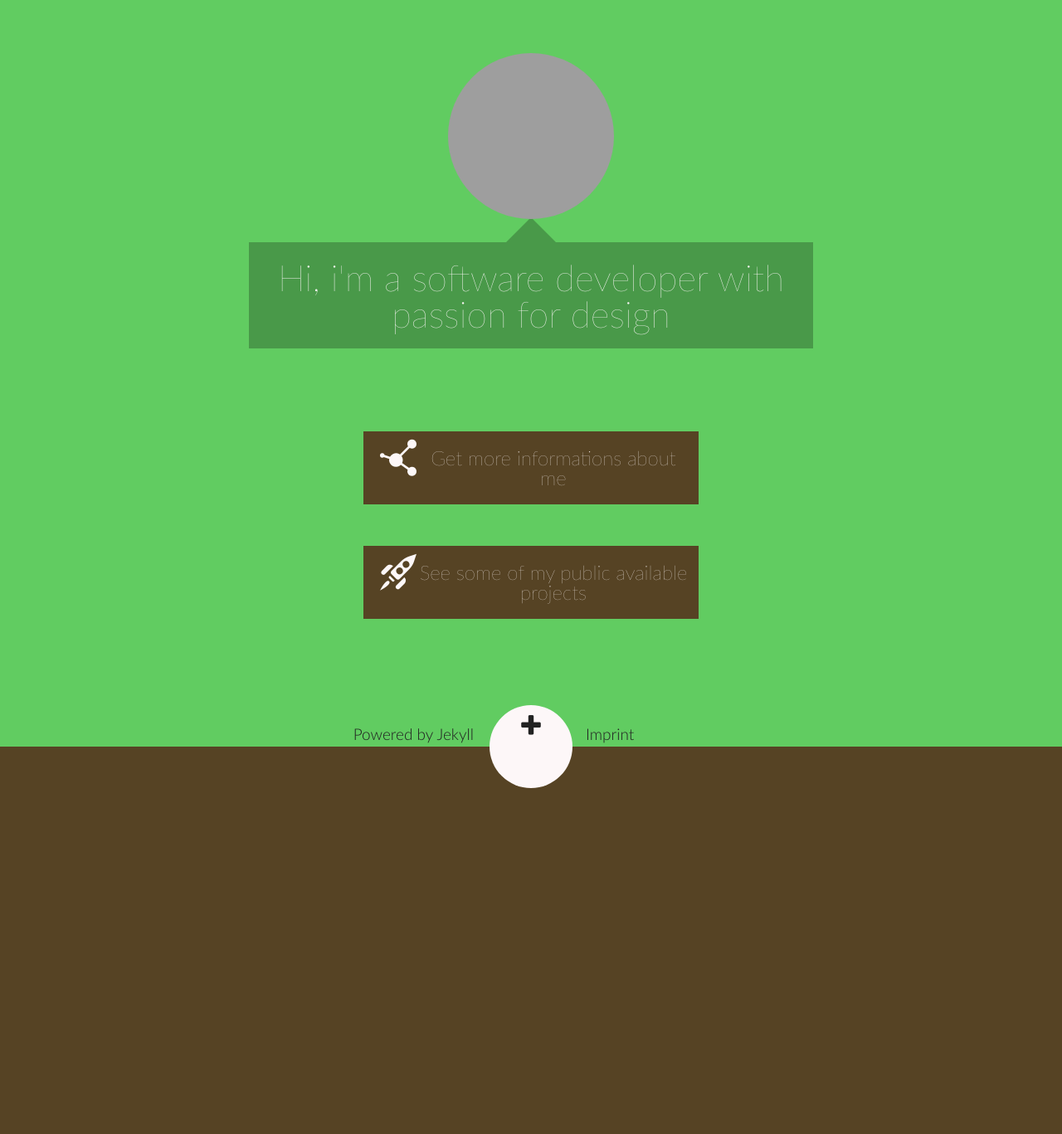
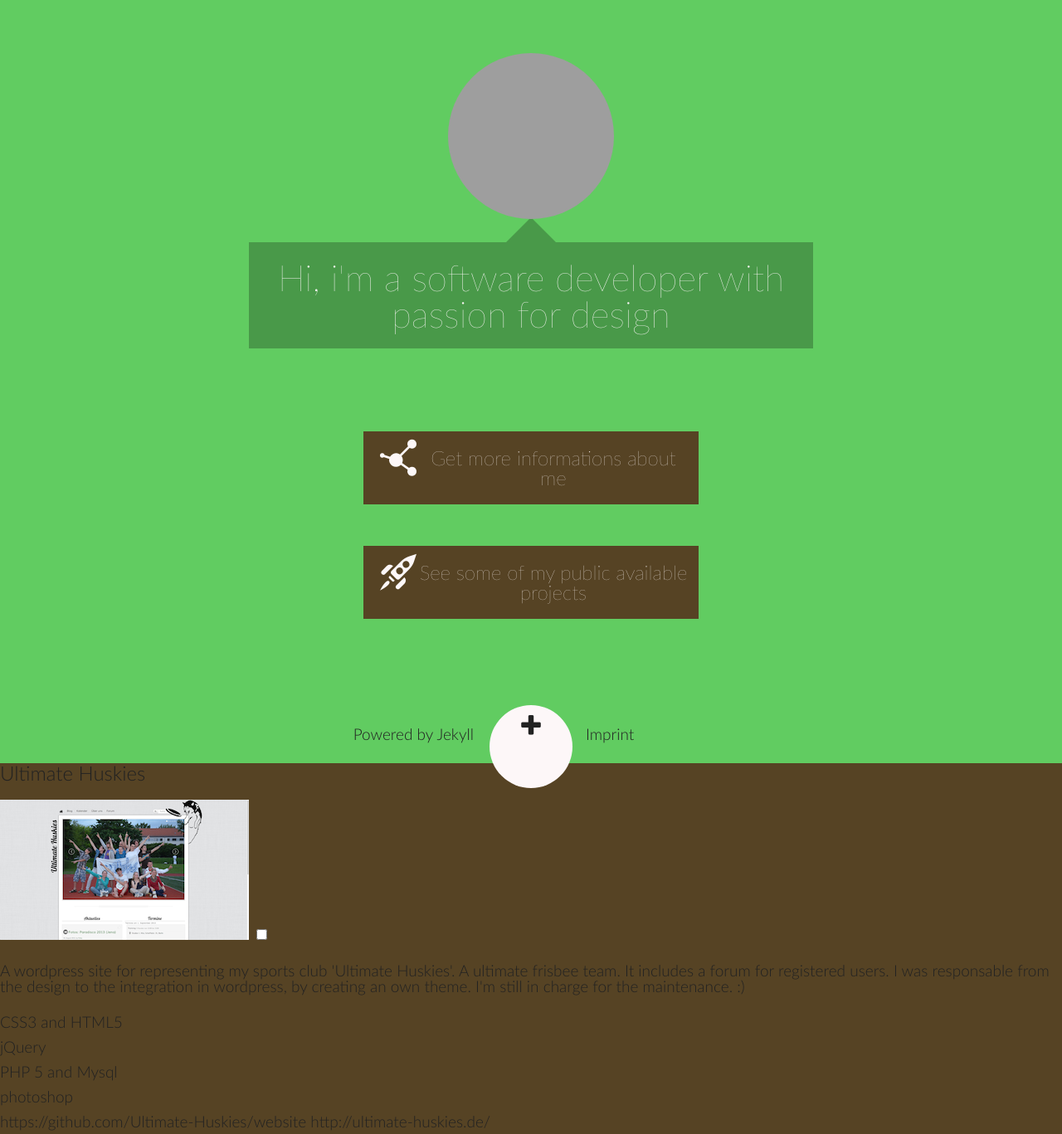
Before and after one commit to mupat/mupat.github.io, a Jekyll site: the page built from index.html, in a window 1280 px wide. Shown: the top 1367 px of the page at 83% size. Built offline with Jekyll 4.4.1, drawn with Linux system fonts in a browser that asks for light colours; some of the changed text lies outside the part shown; grey boxes are pictures that could not be loaded.

Commit message:
add new structure and add gallery basics

```diff
--- /dev/null
+++ b/_includes/gallery_element.html
@@ -0,0 +1,29 @@
+<li class="gallery-element">
+  <label class="galllery-label" for="gallery-{{ include.el.name }}">
+    <h2 class="gallery-head">{{ include.el.name }}</h2>
+    <img class="gallery-img" src="{{ sites.url }}/assets/images/{{ include.el.img }}"></img>
+  </label>
+  <input type="checkbox"  class="gallery-input" id="gallery-{{ include.el.name }}" />
+  <div class="gallery-info">
+    {% if include.el.description %}
+      <p class="gallery-description">{{ include.el.description }}</p>
+    {% endif %}
+    {% if include.el.technics %}
+    <ul class="gallery-technics">
+      {% for technic in include.el.technics %}
+        <li class="gallery-technic">{{ technic }}</li>
+      {% endfor %}
+    </ul>
+    {% endif %}
+    {% if include.el.source or include.el.view %}
+      <div class="gallery-actions">
+        {% if include.el.source %}
+          <a class="gallery-action">{{ include.el.source }}</a>
+        {% endif %}
+        {% if include.el.view %}
+          <a class="gallery-action">{{ include.el.view }}</a>
+        {% endif %}
+      </div>
+    {% endif %}
+  </div>
+</li>
--- a/_layouts/default.html
+++ b/_layouts/default.html
@@ -7,7 +7,7 @@
 
   <title>Mupat - {{ page.title }}</title>
 
-  <link rel="stylesheet" href="{{ site.url }}/css/{{ page.title }}.css" type="text/css" media="screen, projection" />
+  <link rel="stylesheet" href="{{ site.url }}/assets/css/{{ page.title }}.css" type="text/css" media="screen, projection" />
 </head>
 <body>
   {{ content }}
--- a/config.rb
+++ b/config.rb
@@ -2,10 +2,10 @@
 
 # Set this to the root of your project when deployed:
 http_path = "/"
-css_dir = "css"
+css_dir = "assets/css"
 sass_dir = "sass"
-images_dir = "images"
-javascripts_dir = "js"
+images_dir = "assets/images"
+javascripts_dir = "assets/js"
 
 # You can select your preferred output style here (can be overridden via the command line):
 # output_style = :expanded or :nested or :compact or :compressed
--- a/index.html
+++ b/index.html
@@ -4,6 +4,26 @@ title: overview
 avatar:
   privat:  http://www.gravatar.com/avatar/1cdf632360a3bbd00dcf94268c9b6c12.png
   size: 200
+galleries:
+  -
+    name: Ultimate Huskies
+    description: A wordpress site for representing my sports club 'Ultimate Huskies'. A ultimate frisbee team. It includes a forum for registered users. I was responsable from the design to the integration in wordpress, by creating an own theme. I'm still in charge for the maintenance. :)
+    technics:
+      - CSS3 and HTML5
+      - jQuery
+      - PHP 5 and Mysql
+      - photoshop
+    source: https://github.com/Ultimate-Huskies/website
+    view: http://ultimate-huskies.de/
+    img: ultimate-huskies.png
+  -
+    name: Android Play Search
+    description: A project to establish a service to search in the play store by using just the bundle identifier and get a response in JSON, like the search API from iTunes. Need to be deployed on own servers.
+    technics:
+      - node.io (screemscraper)
+      - node.js
+      - coffeescript
+    source: https://github.com/Mupat/android-market-search
 ---
 
 <section id="home" class="page align-center page-overview">
@@ -16,5 +36,9 @@ avatar:
 </section>
 
 <section id="portfolio" class="page page-highlight">
-
+  <ul class="gallery">
+    {% for gallery in page.galleries %}
+      {% include gallery_element.html el=gallery %}
+    {% endfor %}
+  </ul>
 </section>
--- a/portfolio/index.html
+++ /dev/null
@@ -1,6 +0,0 @@
----
-layout: default
-title: portfolio
----
-
-portfolio
```
Also changed, not shown: assets/css/cv.css (renamed from css/cv.css, +109 -109 lines), assets/css/imprint.css (renamed from css/imprint.css, +109 -109 lines), assets/css/overview.css (renamed from css/overview.css, +121 -121 lines), assets/fonts/lato/Lato-Hairline.woff (renamed from fonts/lato/Lato-Hairline.woff), assets/fonts/lato/Lato-Light.woff (renamed from fonts/lato/Lato-Light.woff), assets/fonts/lato/Lato-Regular.woff (renamed from fonts/lato/Lato-Regular.woff), assets/fonts/mupat/mupat.svg (renamed from fonts/mupat/mupat.svg), assets/fonts/mupat/mupat.ttf (renamed from fonts/mupat/mupat.ttf), assets/fonts/mupat/mupat.woff (renamed from fonts/mupat/mupat.woff), assets/images/ultimate-huskies.png (added), 2 other files.
